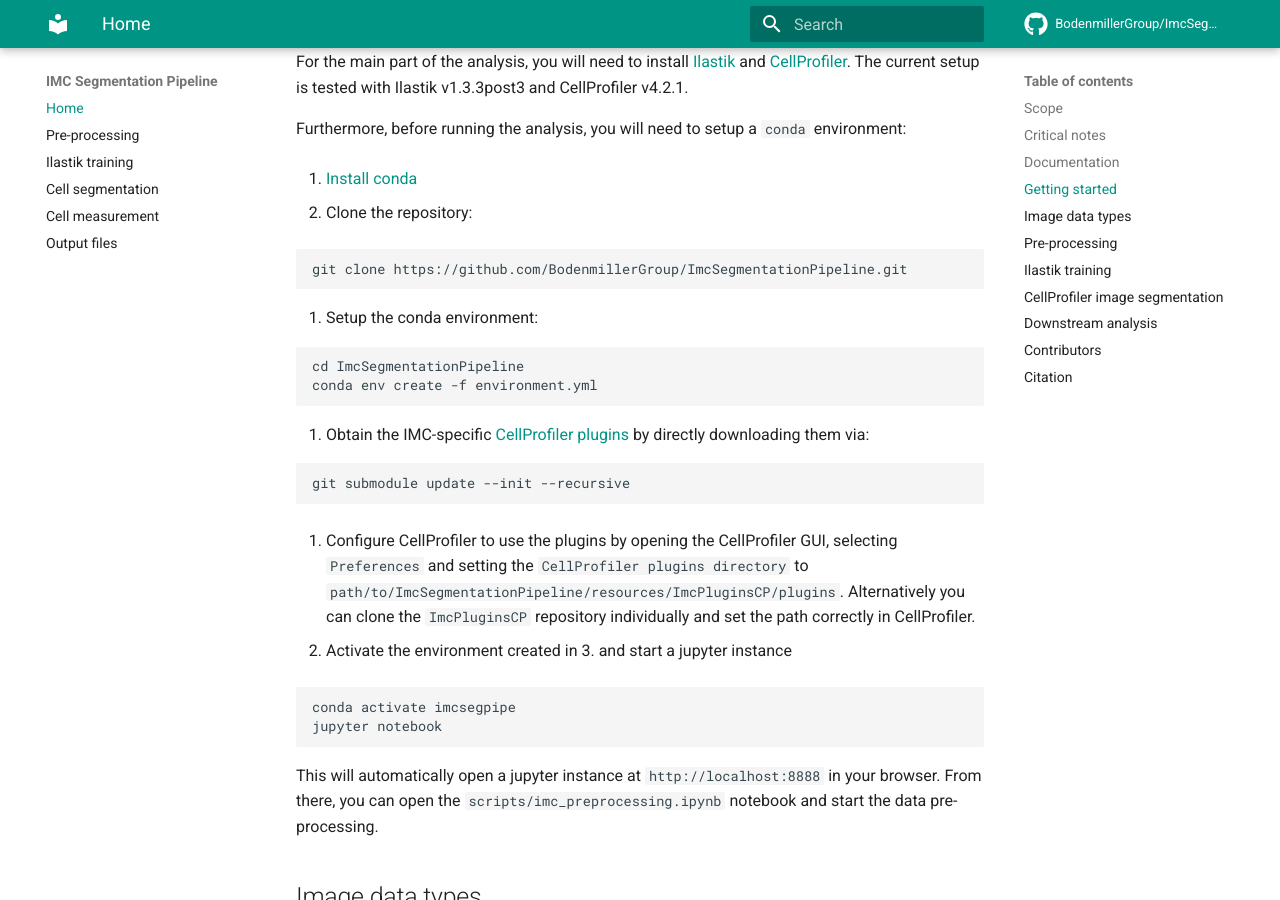
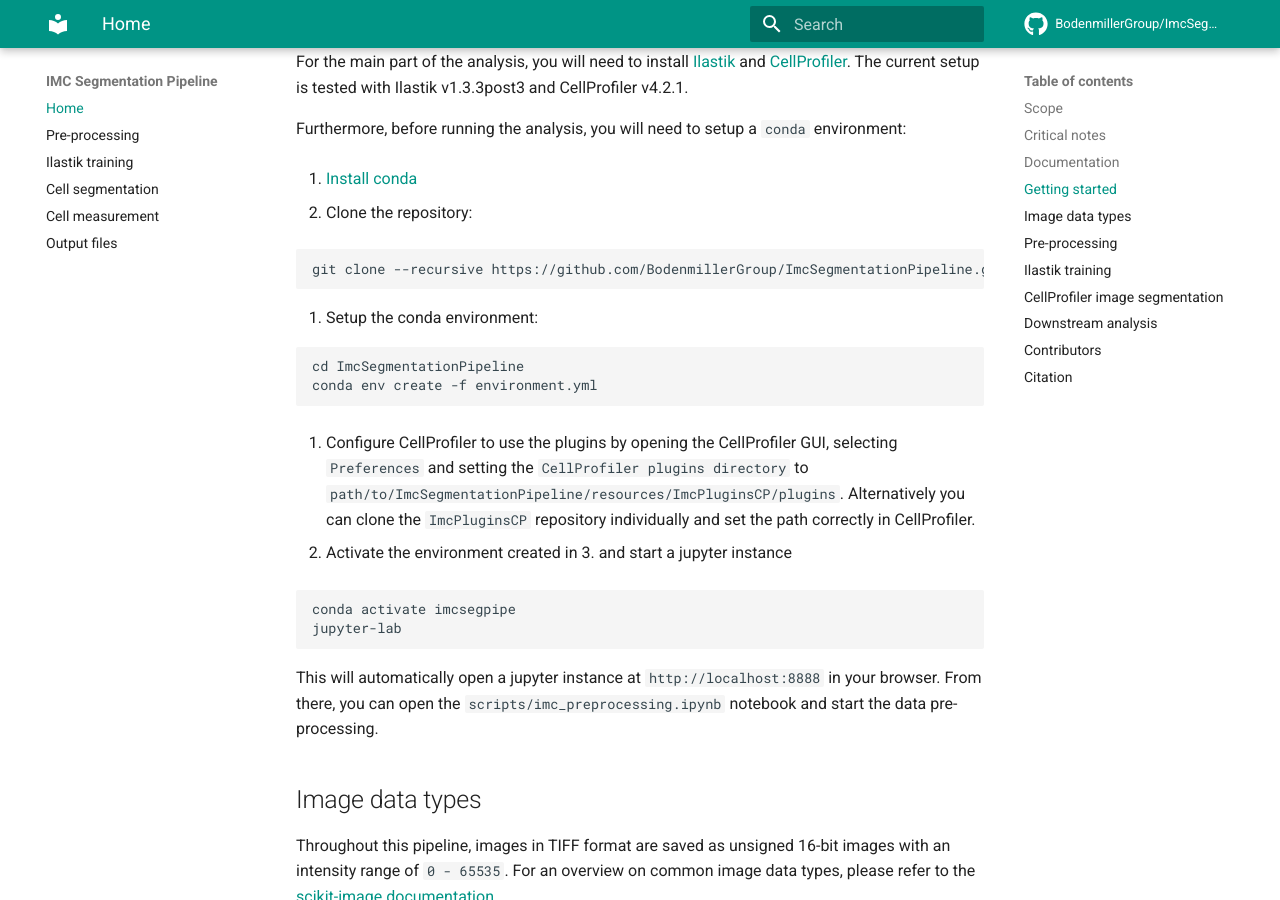
Before and after one commit to BodenmillerGroup/ImcSegmentationPipeline, an MkDocs documentation site: the page built from docs/index.md, in a window 1280 px wide and 900 px high, scrolled down 1283 px. Built offline with MkDocs 1.6.1 and Material for MkDocs 9.7.7, drawn with Linux system fonts in a browser that asks for light colours; comment, search, counter and statistics services are not loaded.

Commit message:
Requested changes

````diff
--- a/docs/index.md
+++ b/docs/index.md
@@ -51,19 +51,13 @@ cd ImcSegmentationPipeline
 conda env create -f environment.yml
 ```
 
-4. Obtain the IMC-specific [CellProfiler plugins](https://github.com/BodenmillerGroup/ImcPluginsCP) by directly downloading them via:
+4. Configure CellProfiler to use the plugins by opening the CellProfiler GUI, selecting `Preferences` and setting the `CellProfiler plugins directory` to `path/to/ImcSegmentationPipeline/resources/ImcPluginsCP/plugins`. Alternatively you can clone the `ImcPluginsCP` repository individually and set the path correctly in CellProfiler.
 
-```bash
-git submodule update --init --recursive
-```
-
-5. Configure CellProfiler to use the plugins by opening the CellProfiler GUI, selecting `Preferences` and setting the `CellProfiler plugins directory` to `path/to/ImcSegmentationPipeline/resources/ImcPluginsCP/plugins`. Alternatively you can clone the `ImcPluginsCP` repository individually and set the path correctly in CellProfiler.
-
-6. Activate the environment created in 3. and start a jupyter instance
+5. Activate the environment created in 3. and start a jupyter instance
 
 ```bash
 conda activate imcsegpipe
-jupyter notebook
+jupyter-lab
 ```
 
 This will automatically open a jupyter instance at `http://localhost:8888` in your browser.
````
Also changed, not shown: other parts of docs/index.md (+1 -1 lines), README.md (+4 -10 lines), .gitmodules, 2 other files.
